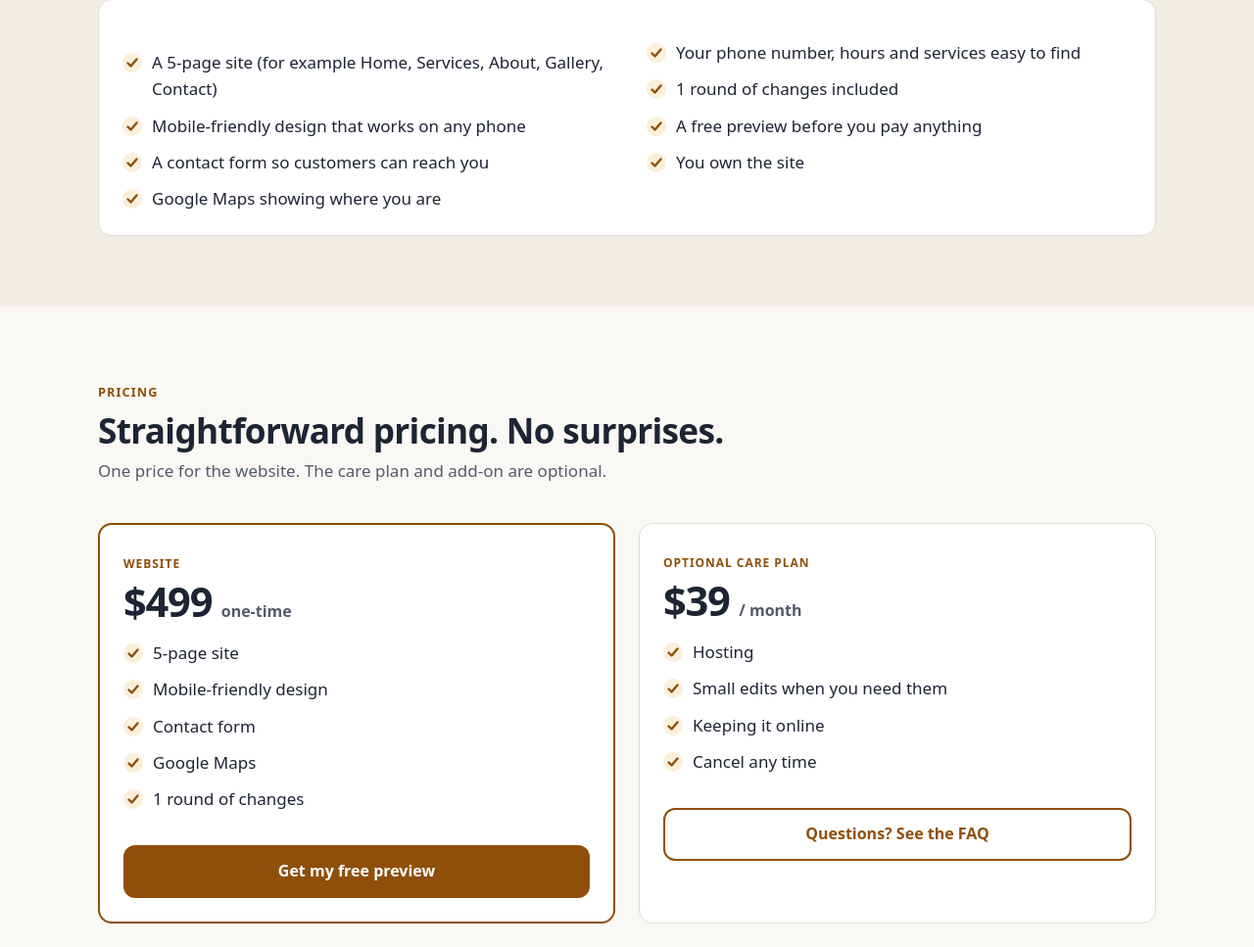
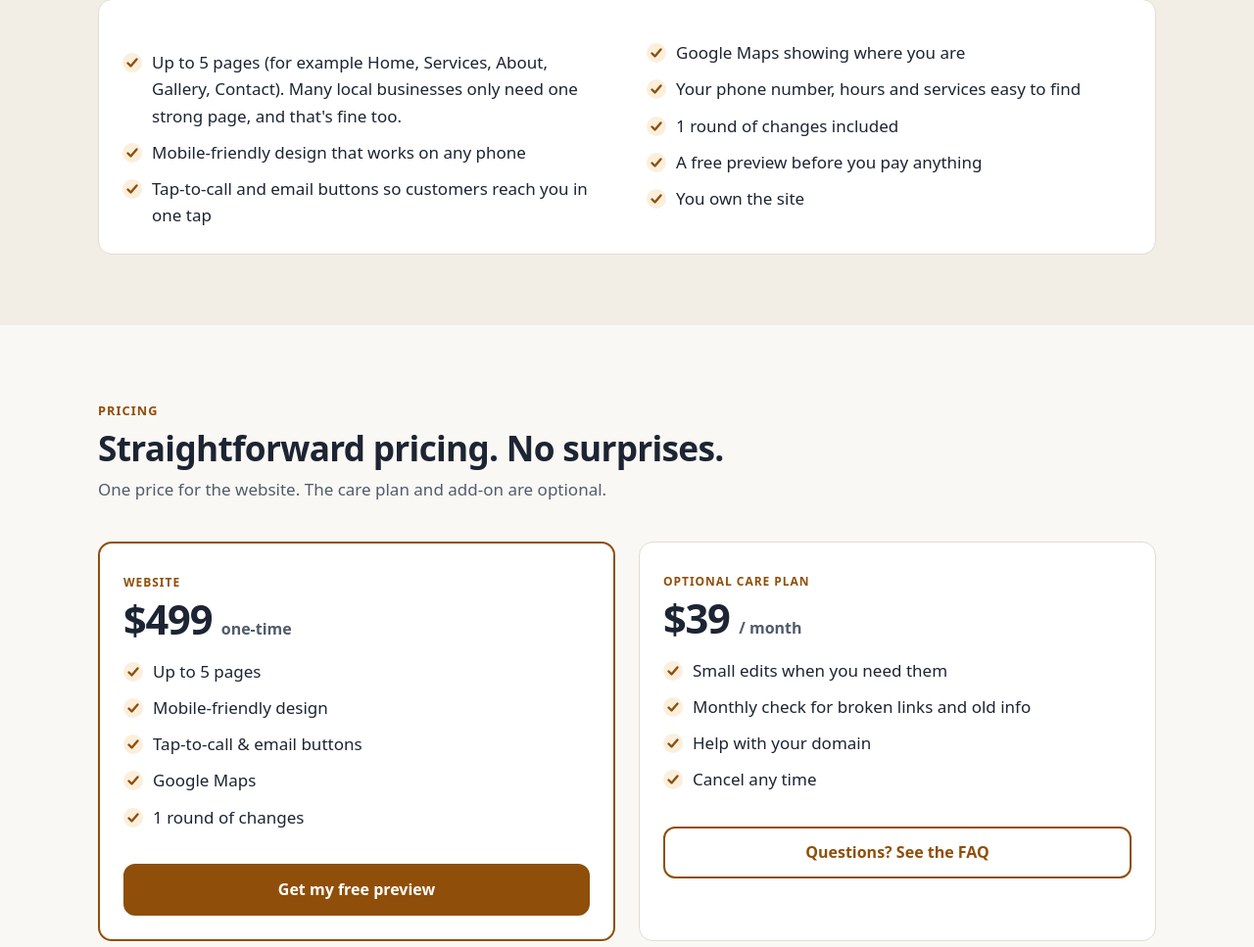
Before and after one commit to porchlightweb/porchlightweb.github.io, a plain HTML site: page index.html in a window 1280 px wide. Shown: the part 2437-3404 px from the top of the page at 98% size. Drawn offline with Linux system fonts and the light colour scheme.

Commit message:
Match promises to delivery: up to 5 pages, tap-to-call buttons, hosting on client's own free account
Co-Authored-By: Claude Opus 5.5 <noreply@anthropic.com>
Claude-Session: https://claude.ai/code/session_019oFiEs3PXsLaEsCEkoEakC

```diff
--- a/index.html
+++ b/index.html
@@ -330,9 +330,9 @@ footer a{color:var(--mut)}
     <p class="sub">No jargon, no add-ons you didn't ask for.</p>
     <div class="card">
       <ul class="tick getlist">
-        <li>A 5-page site (for example Home, Services, About, Gallery, Contact)</li>
+        <li>Up to 5 pages (for example Home, Services, About, Gallery, Contact). Many local businesses only need one strong page, and that's fine too.</li>
         <li>Mobile-friendly design that works on any phone</li>
-        <li>A contact form so customers can reach you</li>
+        <li>Tap-to-call and email buttons so customers reach you in one tap</li>
         <li>Google Maps showing where you are</li>
         <li>Your phone number, hours and services easy to find</li>
         <li>1 round of changes included</li>
@@ -352,13 +352,13 @@ footer a{color:var(--mut)}
       <div class="card plan main">
         <span class="tag">Website</span>
         <div class="price">$499 <small>one-time</small></div>
-        <ul class="tick"><li>5-page site</li><li>Mobile-friendly design</li><li>Contact form</li><li>Google Maps</li><li>1 round of changes</li></ul>
+        <ul class="tick"><li>Up to 5 pages</li><li>Mobile-friendly design</li><li>Tap-to-call &amp; email buttons</li><li>Google Maps</li><li>1 round of changes</li></ul>
         <a class="btn" href="#contact">Get my free preview</a>
       </div>
       <div class="card plan">
         <span class="tag">Optional care plan</span>
         <div class="price">$39 <small>/ month</small></div>
-        <ul class="tick"><li>Hosting</li><li>Small edits when you need them</li><li>Keeping it online</li><li>Cancel any time</li></ul>
+        <ul class="tick"><li>Small edits when you need them</li><li>Monthly check for broken links and old info</li><li>Help with your domain</li><li>Cancel any time</li></ul>
         <a class="btn ghost" href="#faq">Questions? See the FAQ</a>
       </div>
     </div>
@@ -404,7 +404,7 @@ footer a{color:var(--mut)}
     <p class="sub">Can't find your answer? Just email me.</p>
     <div class="faq">
       <details><summary>Who owns the website?</summary><p>You do. The site is yours, and I can hand over the files whenever you ask.</p></details>
-      <details><summary>What about hosting?</summary><p>Your site can be hosted for free on GitHub Pages, or hosting is included in the optional $39/month care plan, which also keeps your site online. If you'd rather host it somewhere else, I can give you the files.</p></details>
+      <details><summary>What about hosting?</summary><p>Your site goes on a free hosting account in your own name (for example GitHub Pages or Cloudflare Pages), so it's yours and costs nothing to keep online. I help you set it up and connect your own domain name if you want one (about $10&ndash;15 a year from any registrar, paid by you). The optional care plan covers edits and check-ups, not hosting.</p></details>
       <details><summary>What does the Google listing add-on do?</summary><p>When people search for a business like yours, your Google listing is often the first thing they see. For a one-time $99 I set it up or clean it up: correct hours, services, photos and your website link, plus a ready-to-send message for asking happy customers for a review. You keep full control of the listing.</p></details>
       <details><summary>Can I make changes later?</summary><p>Yes. One round of changes is included with the website. After that, small edits are covered by the care plan, or I'll quote you a price for the change before doing it.</p></details>
       <details><summary>Do I pay before seeing anything?</summary><p>No. Nothing is paid before the preview. You see a free preview of your site first and only pay if you want to go ahead.</p></details>
```
Also changed, not shown: terms/index.html (+3 -3 lines).
